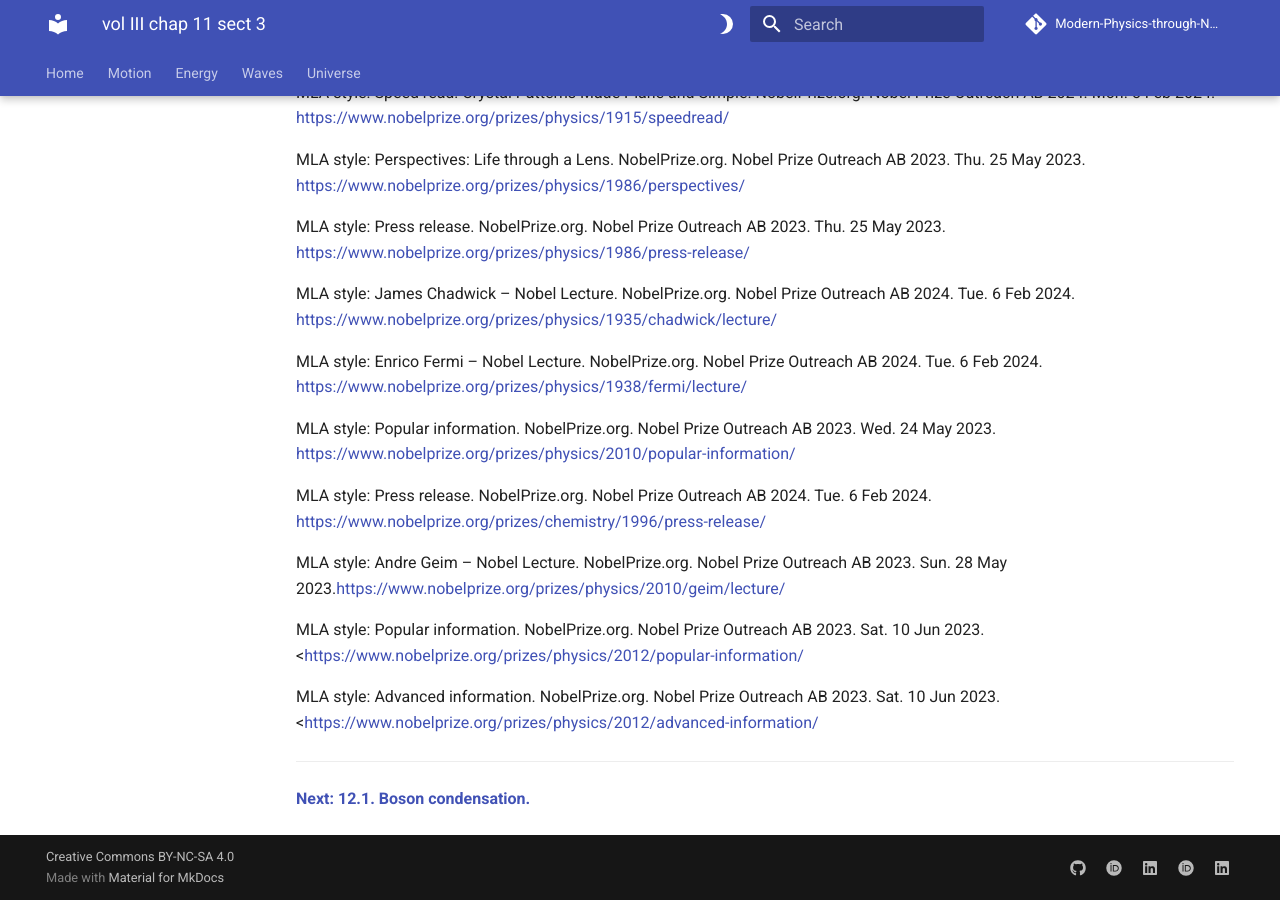
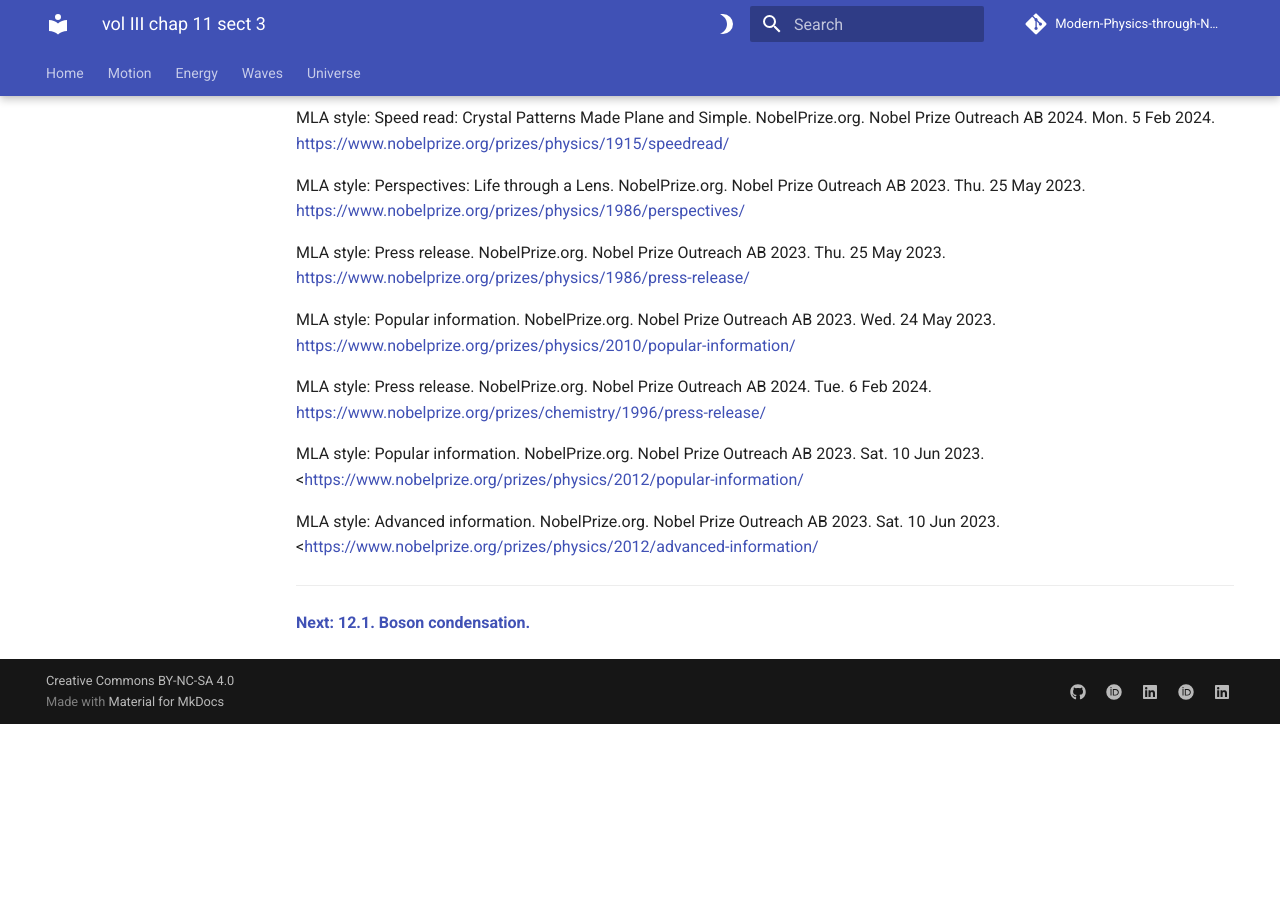
Before and after one commit to modphysnobel/modphysnobel.github.io, an MkDocs documentation site: the page built from docs/vol-III/vol-III-chap-11-sect-3.md, in a window 1280 px wide and 900 px high, scrolled down 9344 px. Built offline with MkDocs 1.6.1 and Material for MkDocs 9.7.7, drawn with Linux system fonts in a browser that asks for light colours; some web fonts are replaced; comment, search, counter and statistics services are not loaded; after the commit the page ends 10068 px from its top, so only the background shows below that; some of the changed text lies outside the part shown.

Commit message:
Update vol-III-chap-11-sect-3.md

```diff
--- a/docs/vol-III/vol-III-chap-11-sect-3.md
+++ b/docs/vol-III/vol-III-chap-11-sect-3.md
@@ -1830,22 +1830,10 @@
 
 MLA style: Press release. NobelPrize.org. Nobel Prize Outreach AB 2023. Thu. 25 May 2023. <https://www.nobelprize.org/prizes/physics/1986/press-release/>
 
-
-
-MLA style: James Chadwick – Nobel Lecture. NobelPrize.org. Nobel Prize Outreach AB 2024. Tue. 6 Feb 2024.  <https://www.nobelprize.org/prizes/physics/1935/chadwick/lecture/>
-
-MLA style: Enrico Fermi – Nobel Lecture. NobelPrize.org. Nobel Prize Outreach AB 2024. Tue. 6 Feb 2024. <https://www.nobelprize.org/prizes/physics/1938/fermi/lecture/>
-
-
-
 MLA style: Popular information. NobelPrize.org. Nobel Prize Outreach AB 2023. Wed. 24 May 2023. <https://www.nobelprize.org/prizes/physics/2010/popular-information/>
 
 MLA style: Press release. NobelPrize.org. Nobel Prize Outreach AB 2024. Tue. 6 Feb 2024. <https://www.nobelprize.org/prizes/chemistry/1996/press-release/>
 
-MLA style: Andre Geim – Nobel Lecture. NobelPrize.org. Nobel Prize Outreach AB 2023. Sun. 28 May 2023.https://www.nobelprize.org/prizes/physics/2010/geim/lecture/
-
-
-
 MLA style: Popular information. NobelPrize.org. Nobel Prize Outreach AB 2023. Sat. 10 Jun 2023. <https://www.nobelprize.org/prizes/physics/2012/popular-information/
 
 MLA style: Advanced information. NobelPrize.org. Nobel Prize Outreach AB 2023. Sat. 10 Jun 2023. <https://www.nobelprize.org/prizes/physics/2012/advanced-information/
```
Also changed, not shown: other parts of docs/vol-III/vol-III-chap-11-sect-3.md (+1 -1 lines).
